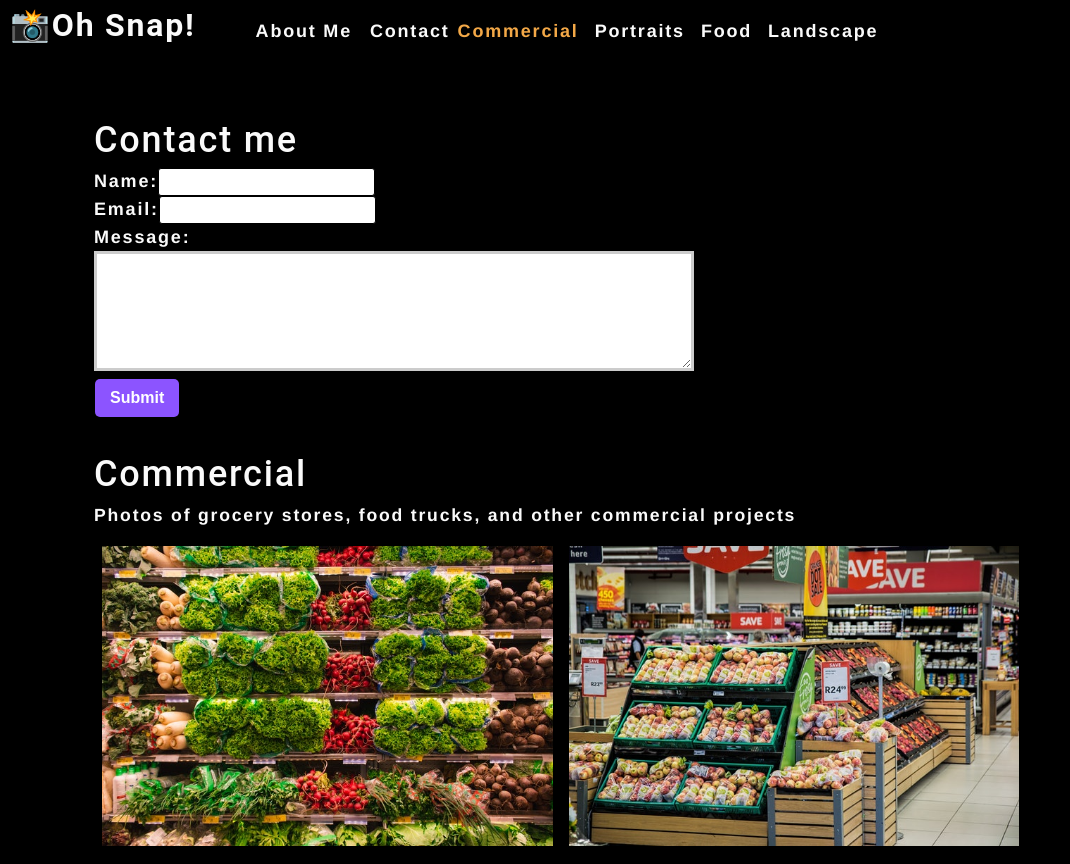
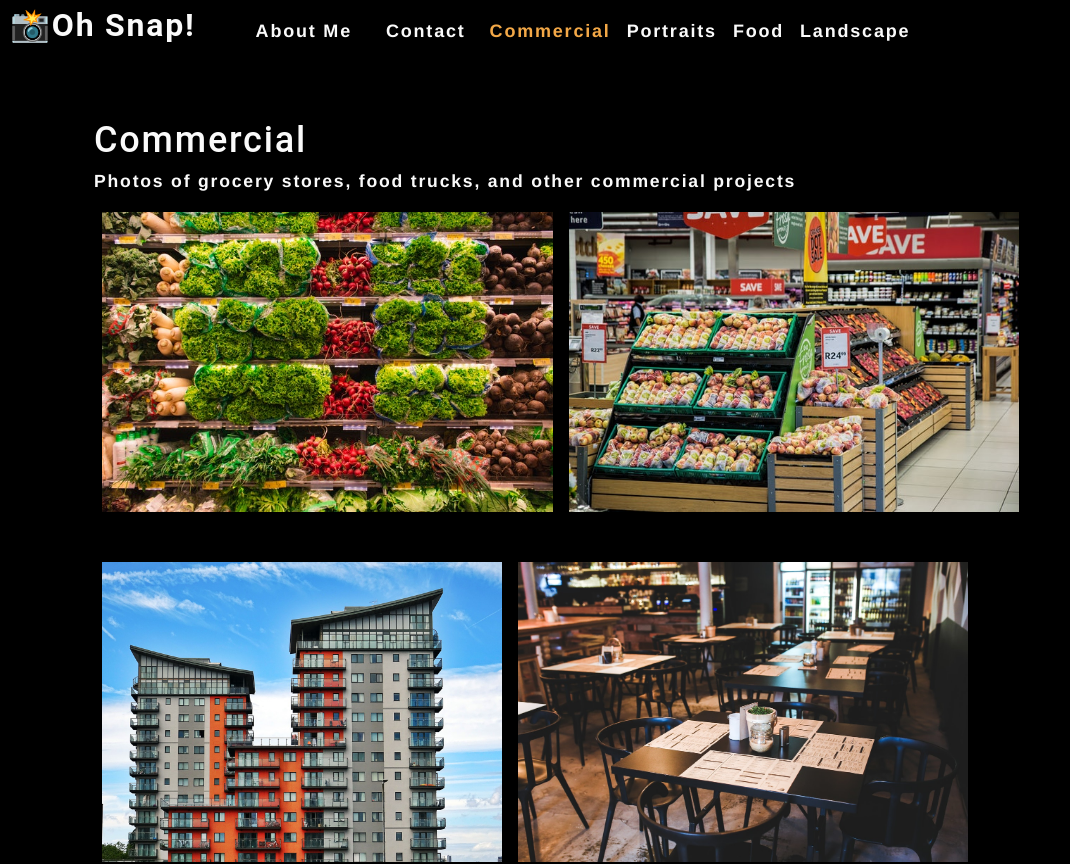
Before and after one commit to dustinpezley/photo-port, a React (Create React App) app: page / in a window 1280 px wide. Shown: the top 864 px of the page, without its empty margins (0-1070 px from the left). Built offline with nearby package versions, Linux system fonts and the light colour scheme.

Commit message:
conditionally rendering contact form

```diff
--- a/src/App.js
+++ b/src/App.js
@@ -5,6 +5,8 @@
 import ContactForm from './components/Contact';
 
 function App() {
+  const [contactSelected, setContactSelected] = useState(false);
+
   const [categories] = useState([
     {
       name: 'commercial',
@@ -27,11 +29,18 @@
         categories={categories}
         setCurrentCategory={setCurrentCategory}
         currentCategory={currentCategory}
+        contactSelected={contactSelected}
+        setContactSelected={setContactSelected}
       />
       <main>
-        <ContactForm />
-        <Gallery currentCategory={currentCategory} />
-        <About />
+        {!contactSelected ? (
+          <>
+            <Gallery currentCategory={currentCategory} />
+            <About />
+          </>
+        ) : (
+          <ContactForm />
+        )}
       </main>
     </div>
   );
--- a/src/components/Contact/index.js
+++ b/src/components/Contact/index.js
@@ -1,4 +1,5 @@
 import React, { useState } from 'react';
+import { validateEmail } from '../../utils/helpers';
 
 function ContactForm() {
   const [formState, setFormState] = useState({
@@ -7,9 +8,28 @@
     message: '',
   });
   const { name, email, message } = formState;
+  const [errorMessage, setErrorMessage] = useState('');
 
   function handleChange(e) {
-    setFormState({ ...formState, [e.target.name]: e.target.value });
+    if (e.target.name === 'email') {
+      const isValid = validateEmail(e.target.value);
+      console.log(isValid);
+      if (!isValid) {
+        setErrorMessage('Your email is invalid.');
+      } else {
+        setErrorMessage('');
+      }
+    } else {
+      if (!e.target.value.length) {
+        setErrorMessage(`${e.target.name} is required.`);
+      } else {
+        setErrorMessage('');
+      }
+    }
+
+    if (!errorMessage) {
+      setFormState({ ...formState, [e.target.name]: e.target.value });
+    }
   }
 
   function handleSubmit(e) {
@@ -36,7 +56,7 @@
             type="email"
             name="email"
             defaultValue={email}
-            onChange={handleChange}
+            onBlur={handleChange}
           />
         </div>
         <div>
@@ -48,6 +68,11 @@
             onChange={handleChange}
           />
         </div>
+        {errorMessage && (
+          <div>
+            <p className="error-text">{errorMessage}</p>
+          </div>
+        )}
         <button type="submit">Submit</button>
       </form>
     </section>
--- a/src/components/Nav/index.js
+++ b/src/components/Nav/index.js
@@ -2,7 +2,13 @@
 import { capitalizeFirstLetter } from '../../utils/helpers';
 
 const Nav = (props) => {
-  const { categories = [], setCurrentCategory, currentCategory } = props;
+  const {
+    categories = [],
+    setCurrentCategory,
+    currentCategory,
+    contactSelected,
+    setContactSelected,
+  } = props;
 
   useEffect(() => {
     document.title = capitalizeFirstLetter(currentCategory.name);
@@ -21,17 +27,30 @@
       <nav>
         <ul className="flex-row">
           <li className="mx-2">
-            <a data-testid="about" href="#about">
+            <a
+              data-testid="about"
+              href="#about"
+              onClick={() => setContactSelected(false)}
+            >
               About Me
             </a>
           </li>
-          <li>
-            <span>Contact</span>
+          <li className={`mx-2 ${contactSelected && 'navActive'}`}>
+            <span
+              onClick={() => {
+                setContactSelected(true);
+                setContactSelected(false);
+              }}
+            >
+              Contact
+            </span>
           </li>
           {categories.map((category) => (
             <li
               className={`mx-1 ${
-                currentCategory.name === category.name && 'navActive'
+                currentCategory.name === category.name &&
+                !contactSelected &&
+                'navActive'
               }`}
               key={category.name}
             >
```
